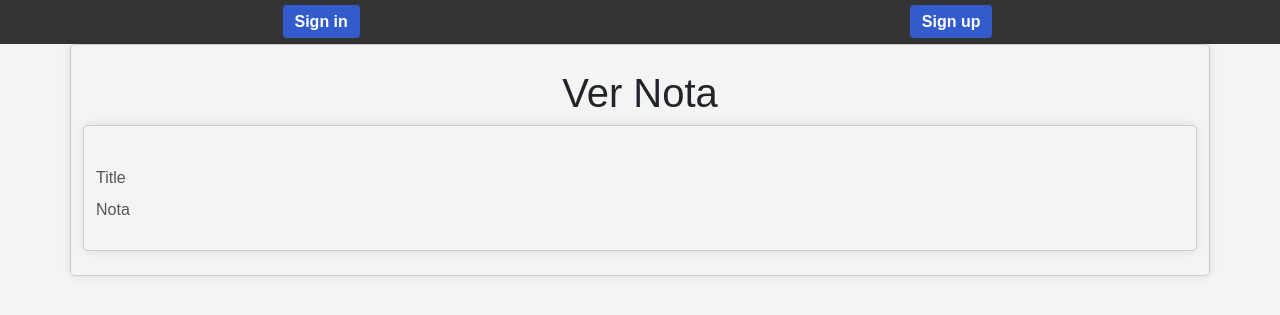
After one commit to f1f2f3f4f5f6f7/TercerParcial, a Django app: template tasks/templates/getNota.html in a window 1280 px wide. The commit adds this page. Shown: the top 315 px of the page. Run offline with Django 3.2, Linux system fonts and the light colour scheme; the template is opened without the code that fills it, so the values that code supplies are empty, except form fields; form fields are guessed from the names that the template uses.

Commit message:
boton ver, editar y eliminar

```diff
--- a/djangologin/urls.py
+++ b/djangologin/urls.py
@@ -26,5 +26,7 @@ urlpatterns = [
     path('logout/', views.signout, name='logout'),
     path('signin/', views.signin, name='signin'),
     path('addNotas/', views.addNotas, name='addNotas'),
-    path('eliminacionNota/<title>', views.eliminacionNota)
+    path('eliminacionNota/<int:nota_id>/', views.eliminacionNota, name='eliminacionNota'),
+    path('editarNota/<int:nota_id>/', views.editarNota ,name ='editarNota' ),
+    path('getNota/<int:nota_id>/', views.getNota, name='getNota'),
 ]
--- /dev/null
+++ b/tasks/templates/getNota.html
@@ -0,0 +1,15 @@
+{% extends 'base.html' %}
+
+{% block content %}
+<h1>Ver Nota</h1>
+<div class="container">
+    <form>
+        {% csrf_token %}
+        {{ form.title.label_tag }}
+        {{ form.title.value }}
+        <br>
+        {{ form.nota.label_tag }}
+        {{ form.nota.value }}
+    </form>
+</div>
+{% endblock %}
--- a/tasks/templates/notas.html
+++ b/tasks/templates/notas.html
@@ -21,9 +21,9 @@
                         <tr>
                             <td>{{nota.title}}</td>
                             <td>{{nota.created}}</td>
-                            <td><a href="getNota/{{nota.title}}" class="btn btn-info">Ver</a></td>
-                            <td><a href="editNota/{{nota.title}}" class="btn btn-info">Editar</a></td>
-                            <td><a href="eliminacionNota/{{nota.title}}" class="btn btn-info">Eliminar</a></td>
+                            <td><a href="{% url 'getNota' nota.id %}" class="btn btn-info">Ver</a></td>
+                            <td><a href="{% url 'editarNota' nota.id %}" class="btn btn-info">Editar</a></td>
+                            <td><a href="{% url 'eliminacionNota' nota.id %}" class="btn btn-info">Eliminar</a></td>
 
                         </tr>
                     {% endfor %}
```
Also changed, not shown: tasks/templates/editarNota.html (added, +13 -0 lines), tasks/views.py (+29 -3 lines), db.sqlite3.
